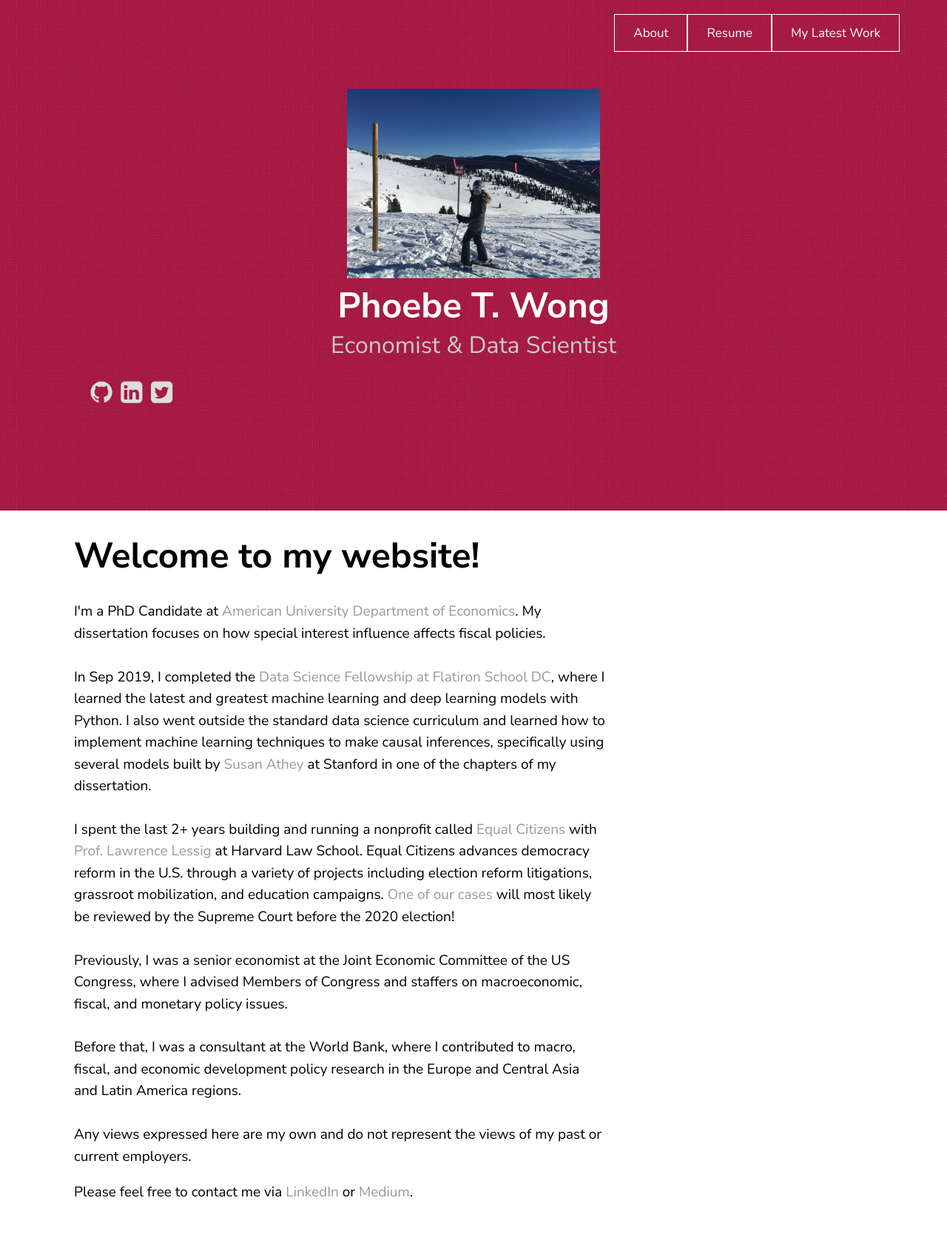
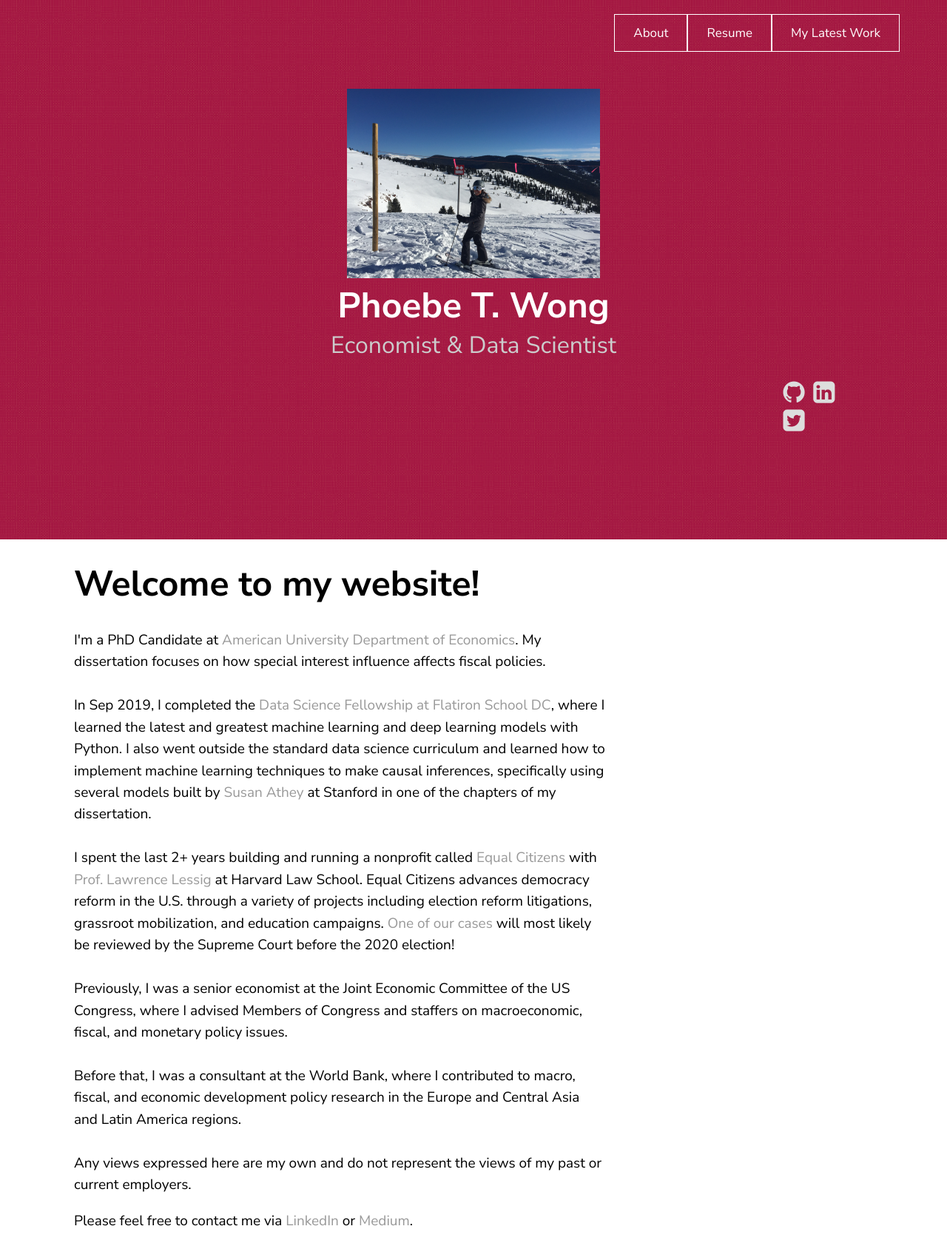
Before and after one commit to phoebetwong/phoebetwong.github.io, a Jekyll site: the page built from index.html, in a window 1280 px wide. Shown: the whole page at 74% size. Built offline with Jekyll 4.4.1, drawn with Linux system fonts in a browser that asks for light colours; a script that is not in the unit is left out; before the commit the page ends 1646 px from its top, so only the background shows below that.

Commit message:
Update theme.scss

```diff
--- a/_sass/theme.scss
+++ b/_sass/theme.scss
@@ -72,6 +72,7 @@ header {
 		list-style-type: none;
 		padding: 0;
 		margin-top: 0;
+		margin-left: 90%;
 		text-align: center!important;
 
 
```
